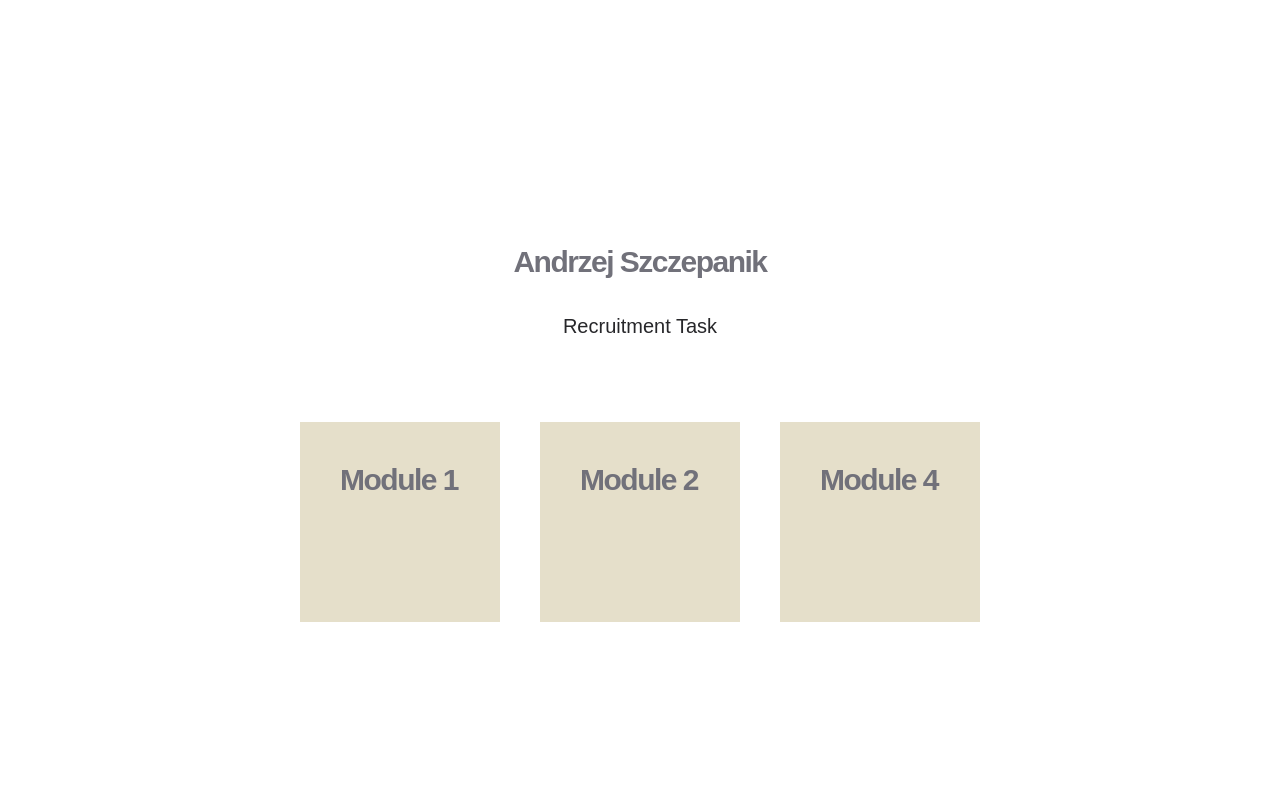
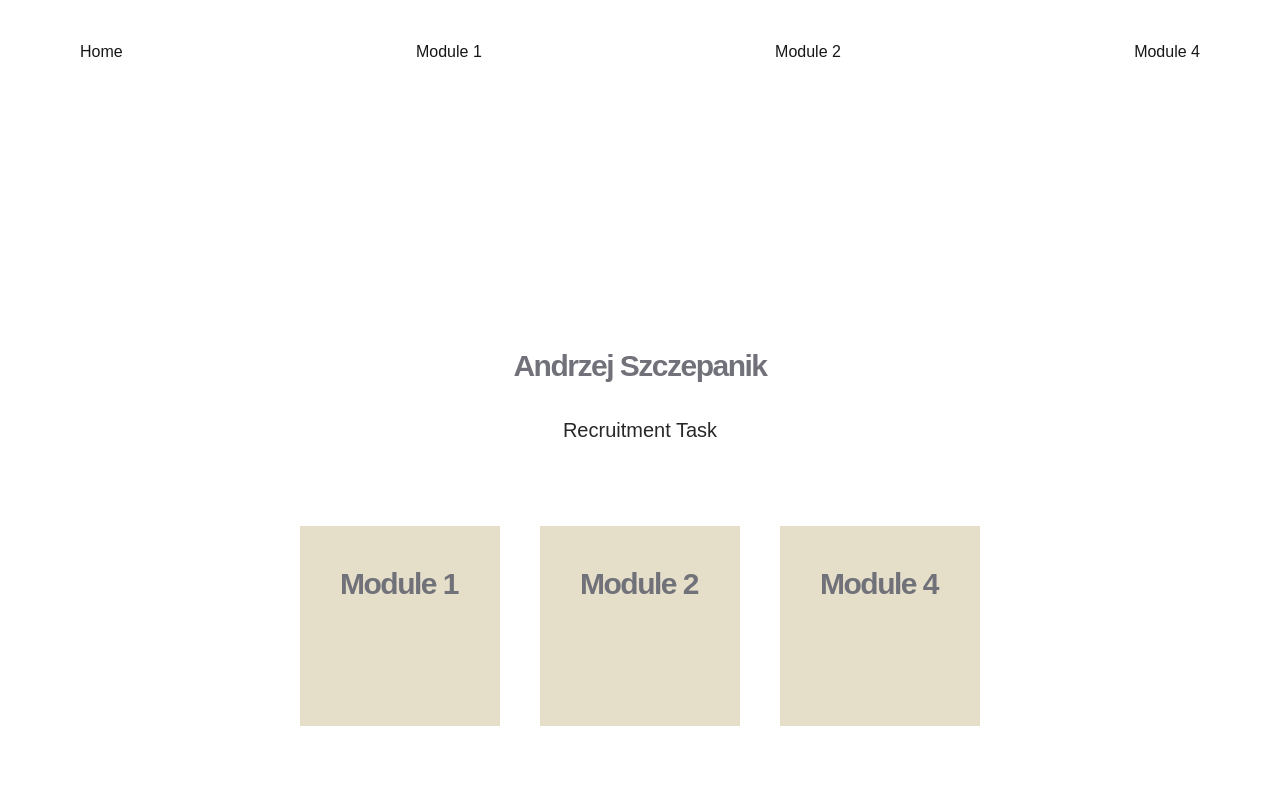
Before and after one commit to szpinaczek/180heartbeatsRecruitment, a Next.js app: page / in a window 1280 px wide. Shown: the top 800 px of the page. Built offline with nearby package versions, Linux system fonts and the light colour scheme; what @midudev/tailwind-animations would draw is missing.

Commit message:
add header component

```diff
--- a/app/layout.tsx
+++ b/app/layout.tsx
@@ -2,6 +2,7 @@ import type { Metadata } from "next";
 import { Geist, Geist_Mono } from "next/font/google";
 import "./globals.css";
 import Footer from "@/components/Footer";
+import Header from "@/components/Header";
 
 const geistSans = Geist({
   variable: "--font-geist-sans",
@@ -28,6 +29,7 @@ export default function RootLayout({
       <body
         className={`${geistSans.variable} ${geistMono.variable} antialiased`}
       >
+        <Header />
         <main className="flex min-h-screen flex-col items-center justify-center p-10 lg:pt-24 lg:pl-24 lg:pr-24 lg:pb-0 bg-white">
           {children}
         </main>
--- /dev/null
+++ b/components/Header.tsx
@@ -0,0 +1,10 @@
+import Link from "next/link";
+
+export default function header() {
+    return <header className="header flex flex-row justify-between items-center gap-10 px-20 py-10">
+        <Link href="/">Home</Link>
+        <Link href="/module1">Module 1</Link>
+        <Link href="/module2">Module 2</Link>
+        <Link href="/module4">Module 4</Link>
+    </header>
+}
```
